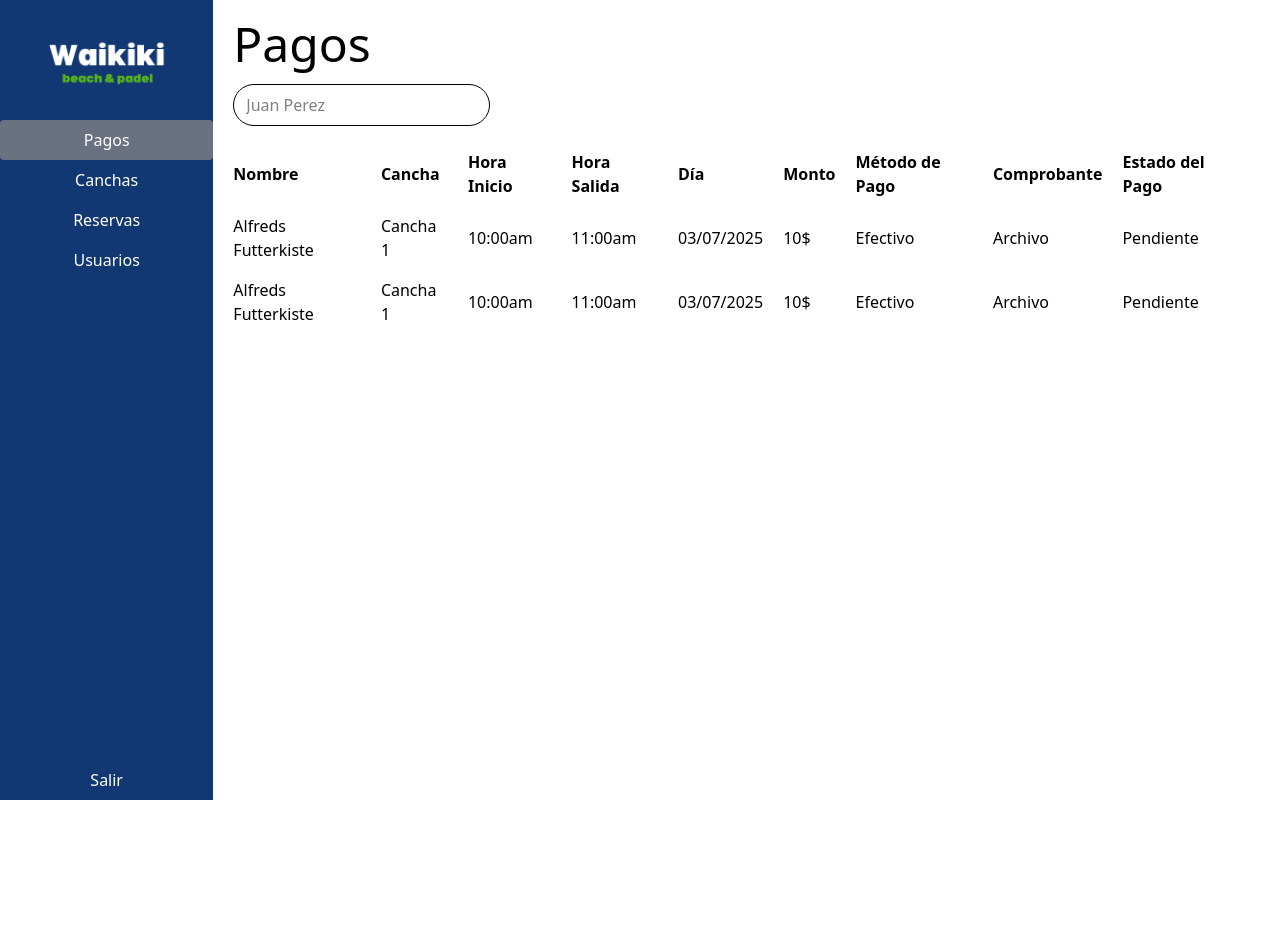
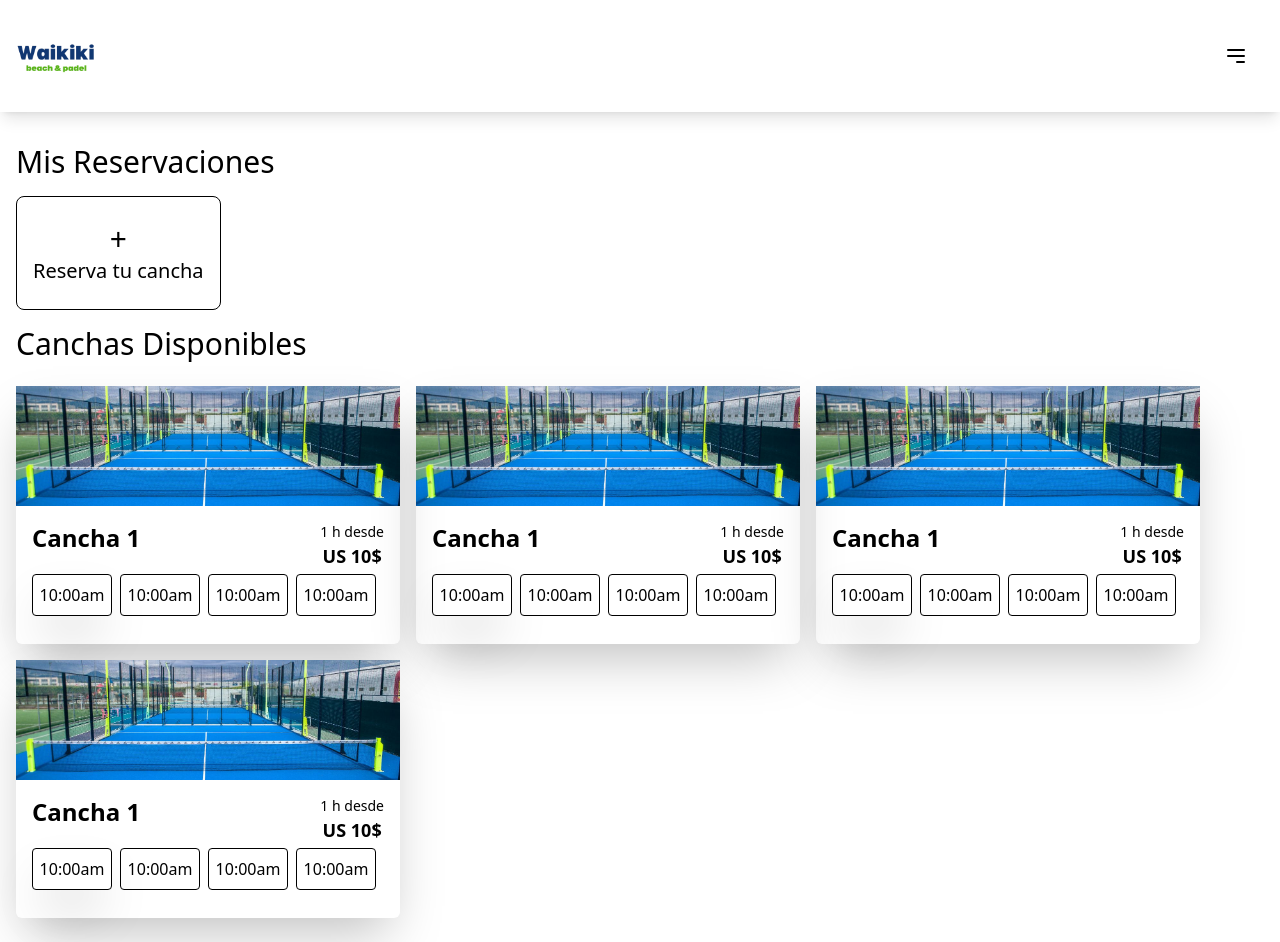
Before and after one commit to anzambrano21/waikikiPadel, a React (Vite) app: page / in a window 1280 px wide. Before the commit the page ends 800 px from the top, so only its background shows below. Built offline with nearby package versions, Linux system fonts and the light colour scheme.

Commit message:
correcion del header

```diff
--- a/src/App.jsx
+++ b/src/App.jsx
@@ -11,11 +11,11 @@ function App() {
   return (
     <BrowserRouter>
       <Routes>
-        <Route path='/' element={<Pagos/>}/>
+        <Route path='/pagos' element={<Pagos/>}/>
         <Route path='/canchas' element={<Canchas/>}/>
         <Route path='/reservas' element={<Reservas/>}/>
         <Route path='/usuarios' element={<Usuarios/>}/>
-        <Route path='/principal' element={<Principal/>}/>
+        <Route path='/' element={<Principal/>}/>
         <Route path='/canchasdispo' element={<CanchasC/>}/>
         <Route path='/reservar' element={<Reservar/>}/>
 
--- a/src/components/ui/Header.jsx
+++ b/src/components/ui/Header.jsx
@@ -4,9 +4,9 @@ import logo from '../../assets/logo1.png';
 import Sidebar from './Sidebar';
 
 const Header = () => {
-    const [isSidebarOpen, setIsSidebarOpen] = useState(false);
+    const [isSidebarOpen, setIsSidebarOpen] = useState(true);
 
-    // Función para alternar el Sidebar
+    // Function to toggle the Sidebar
     const toggleSidebar = () => {
         setIsSidebarOpen(!isSidebarOpen);
     };
@@ -14,15 +14,13 @@ const Header = () => {
     return (
         <>
             <header className="bg-white flex justify-between items-center shadow-lg z-50">
-
                 <Link to="/" className="flex items-center">
                     <img src={logo} alt="logo" className="h-30" />
                 </Link>
 
-
                 <button
                     onClick={toggleSidebar}
-                    className="px-4 text-black focus:outline-none"
+                    className="px-4 text-black cursor-pointer focus:outline-none"
                     aria-label="Abrir menú"
                 >
                     <svg
@@ -45,14 +43,17 @@ const Header = () => {
             <div
                 className={`fixed inset-y-0 right-0 w-64 bg-[#113872] transform ${
                     isSidebarOpen ? 'translate-x-0' : 'translate-x-full'
-                } transition-transform duration-300 ease-in-out z-40`}
+                } transition-transform duration-1000 ease-in-out z-40 ${
+                    isSidebarOpen ? 'visible' : 'invisible'
+                }`}
             >
                 <Sidebar />
             </div>
 
+            {/* Backdrop */}
             {isSidebarOpen && (
                 <div
-                    className="fixed inset-0 z-30"
+                    className="fixed bg-black/50 inset-0 z-30" // Ensure z-index is lower than Sidebar
                     onClick={toggleSidebar}
                 />
             )}
@@ -60,4 +61,5 @@ const Header = () => {
     );
 };
 
+
 export default Header;
--- a/src/components/ui/HeaderClient.jsx
+++ b/src/components/ui/HeaderClient.jsx
@@ -14,14 +14,14 @@ const HeaderClient = () => {
         <>
             <header className="bg-white flex justify-between items-center p-4 shadow-lg z-50">
 
-                <Link to="/principal" className="flex items-center">
+                <Link to="/" className="flex items-center">
                     <img src={logo} alt="logo" className="w-20" />
                 </Link>
 
                 {/* Menú Hamburguesa */}
                 <button
                     onClick={toggleSidebar}
-                    className="px-4 text-black focus:outline-none"
+                    className="px-4 text-black cursor-pointer focus:outline-none"
                     aria-label="Abrir menú"
                 >
                     <svg
@@ -41,14 +41,16 @@ const HeaderClient = () => {
                 </button>
             </header>
 
-            {/* Sidebar (se abre desde la derecha) */}
             <div
-                className={`fixed inset-y-0 right-0 w-64 bg-white transform ${
+                className={`fixed inset-y-0 right-0 w-64 bg-[#113872] transform ${
                     isSidebarOpen ? 'translate-x-0' : 'translate-x-full'
-                } transition-transform duration-300 ease-in-out z-40`}
+                } transition-transform duration-1000 ease-in-out z-40 ${
+                    isSidebarOpen ? 'visible' : 'invisible'
+                }`}
             >
                 <SidebarClient />
             </div>
+
 
             {/* Overlay para cerrar el Sidebar */}
             {isSidebarOpen && (
--- a/src/components/ui/SidebarClient.jsx
+++ b/src/components/ui/SidebarClient.jsx
@@ -29,26 +29,8 @@ const SidebarClient = () => {
                             Perfil
                         </Link>
                     </li>
-                    <li className="w-full">
-                        <Link
-                            to="/reservas"
-                            className={`block w-full py-2 text-center hover:bg-[#1a4a8a] rounded transition-colors ${
-                                isActive('/reservas') ? 'bg-gray-500' : ''
-                            }`}
-                        >
-                            Reservas
-                        </Link>
-                    </li>
-                    <li className="w-full">
-                        <Link
-                            to="/usuarios"
-                            className={`block w-full py-2 text-center hover:bg-[#1a4a8a] rounded transition-colors ${
-                                isActive('/usuarios') ? 'bg-gray-500' : ''
-                            }`}
-                        >
-                            Usuarios
-                        </Link>
-                    </li>
+
+
                     {/* Elemento "Salir" en la parte inferior */}
                     <li className="mt-auto w-full">
                         <button
--- a/src/pages/Client/Principal.jsx
+++ b/src/pages/Client/Principal.jsx
@@ -23,7 +23,7 @@ function Principal() {
                     <button
                         type="button"
                         id="CardCrearReservacion"
-                        className="py-6 p-4 border rounded-lg cursor-pointer"
+                        className="py-6 p-4 border border-black rounded-lg cursor-pointer"
                         onClick={handleReservacion}
                     >
                         <p className="text-3xl">+</p>
```
